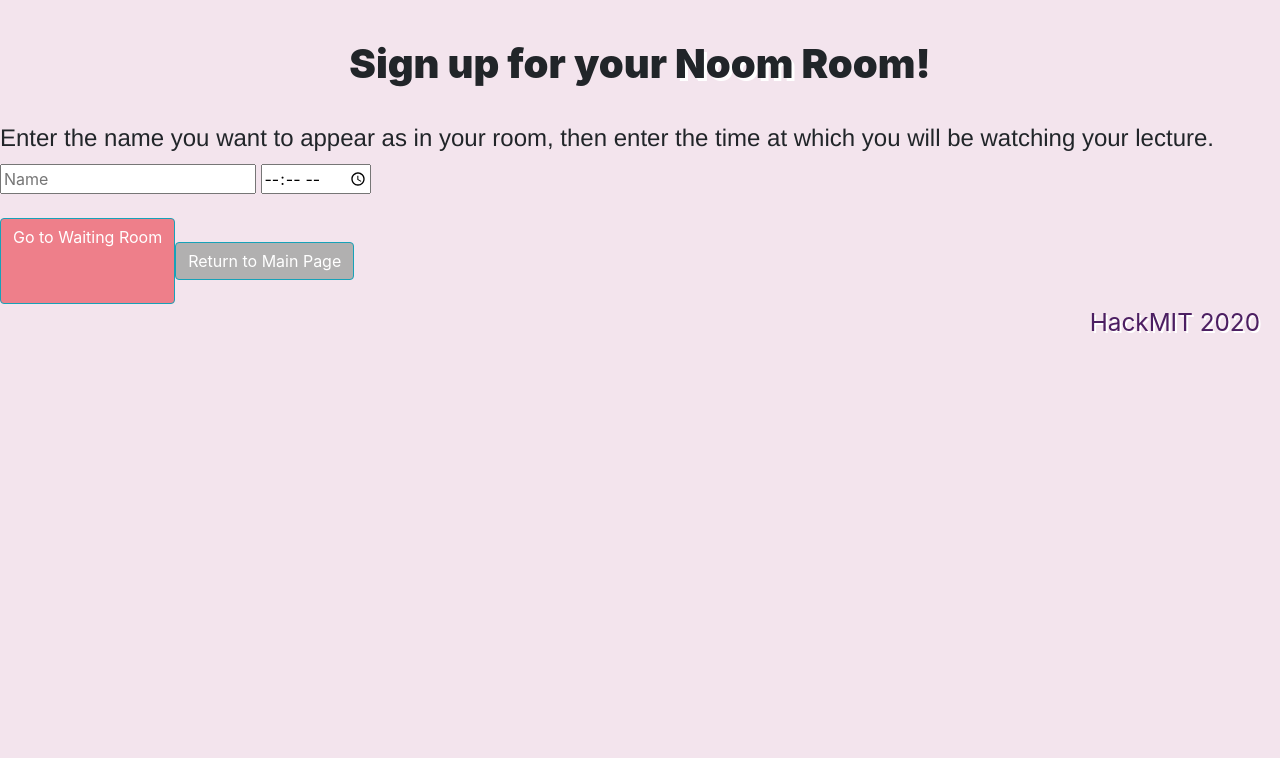
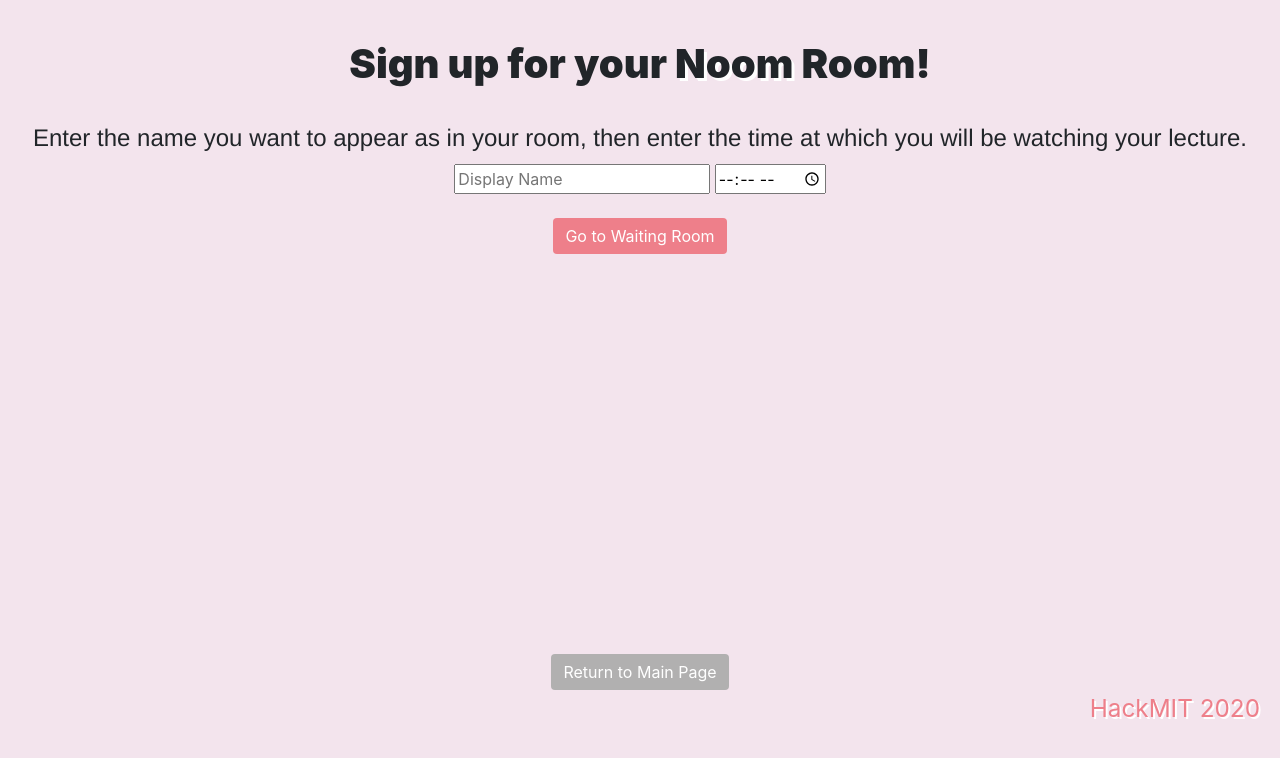
Before and after one commit to kiphenglim/FA20HackMIT-Noom, a website: page signup.html in a window 1280 px wide. Drawn offline with nearby package versions, Linux system fonts and the light colour scheme.

Commit message:
Center text

```diff
--- a/signup.html
+++ b/signup.html
@@ -17,16 +17,17 @@
       crossorigin="anonymous"
     />
 
-    <!-- link to time picker -->
-    <link rel="stylesheet" href="dist/mtr-datepicker.min.css" />
-    <link rel="stylesheet" href="dist/mtr-datepicker.default-theme.min.css">
-
-    <!-- Timezone picker -->
-    <script src="mtr-datepicker-timezones.min.js"></script>
-    <script src="mtr-datepicker.min.js"></script>
   </head>
 
   <body style="background-color: #F3E4ED">
+
+
+    <div class="container-fluid">
+
+      <div class="row justify-content-center">
+        <div class="col-12" style="text-align:center">
+
+
           <h1 style="padding-top: 5vh; font-weight: 900; text-align:center">Sign up for your <span style="text-shadow: 3px 3px #ffffff">Noom</span> Room!</h1>
 
           <br>
@@ -36,32 +37,38 @@
                   <legend style="font-family:'Bebas Nueu', Helvetica, Arial, sans-serif">
                       Enter the name you want to appear as in your room, then enter the time at which you will be watching your lecture.
                   </legend>
-            <input type="name" placeholder="Name" />
+                  <input type="name" placeholder="Display Name" />
                   <input type="time" placeholder="06:15PM" />
               </fieldset>
           </form>
 
           <br>
 
-    <button type="button" class="btn btn-info" style="background-color:#ee7f8a">
+          <button type="button" class="btn btn-info" style="background-color:#ee7f8a; border: none">
             <a style="color:white; text-decoration: none"
-      href="waitingroom.html">
+            href="waitingroom">
             Go to Waiting Room</a>
+          </button>
 
-      <br>
-      <br>
-      <br>
 
-      <div class="row justify-content-center">
-        <button type="button" class="btn btn-info" style="background-color:#B1B0B0">
+          <div class="row justify-content-center" style="margin-top: 50vh">
+            <button type="button" class="btn btn-info" style="background-color:#B1B0B0; border: none">
               <a style="color:white; text-decoration: none"
               href="https://www.kiphenglim.com/FA20HackMIT-Noom">
               Return to Main Page</a>
             </button>
           </div>
 
+        </div>
+      </div>
+
+    </div>
+
+
+
+
     <footer>
-      <p class="footer-text">HackMIT 2020</p>
+      <p class="footer-text" style="color:#ee7f8a">HackMIT 2020</p>
     </footer>
   </body>
 </html>
```
Lines whose indentation alone changed are shown as unchanged.
